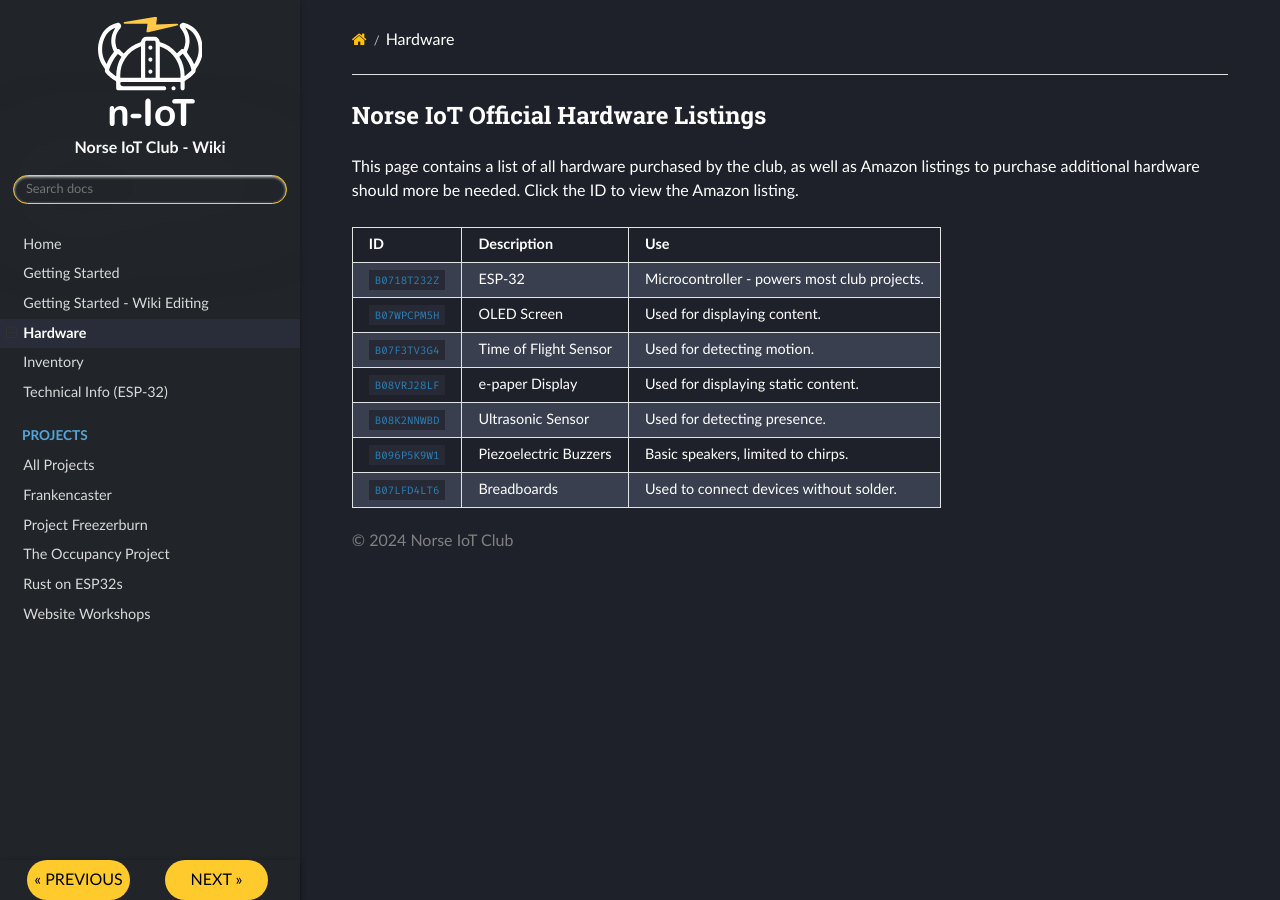
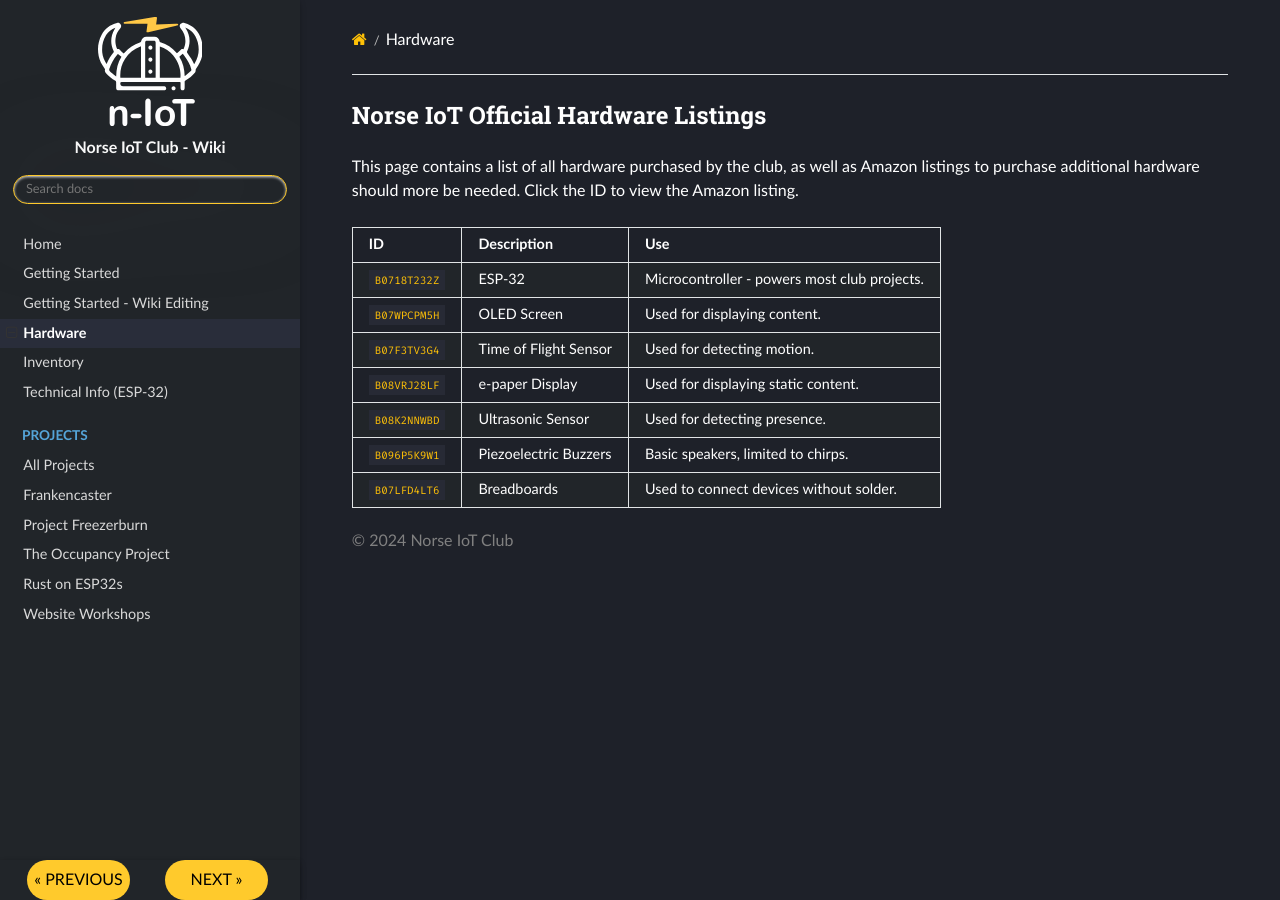
Before and after one commit to Norse-IoT/Wiki, an MkDocs documentation site: the page built from docs/hardware.md, in a window 1280 px wide. Built offline with MkDocs 1.6.1, drawn with Linux system fonts in a browser that asks for light colours; nearby versions of some CDN libraries.

Commit message:
Color tweaks

```diff
--- a/docs/stylesheets/iot.css
+++ b/docs/stylesheets/iot.css
@@ -25,7 +25,7 @@
     text-transform: none !important;
 }
 
-section a:visited, section a {
+section a:visited, section a, a:visited code, a code {
    color: #ffc107 !important;
 }
 section a:hover {
@@ -40,6 +40,11 @@ section a:hover {
 
 .wy-menu-vertical a:hover {
     background-color: #2f3444;
+
+}
+
+div .rst-content table.docutils:not(.field-list) tr:nth-child(2n-1) td, .wy-table-backed, .wy-table-odd td, .wy-table-striped tr:nth-child(2n-1) td {
+    background-color: #212529 !important;
 
 }
 
```
